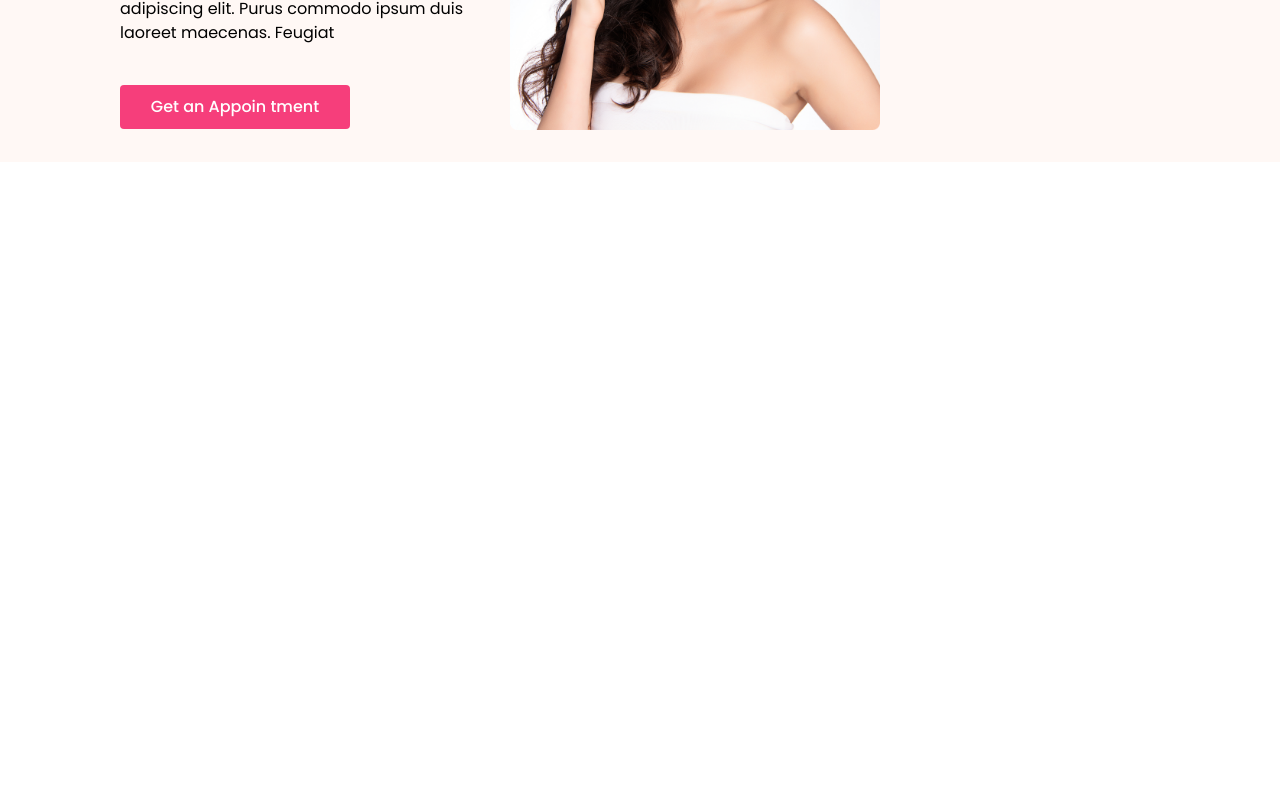
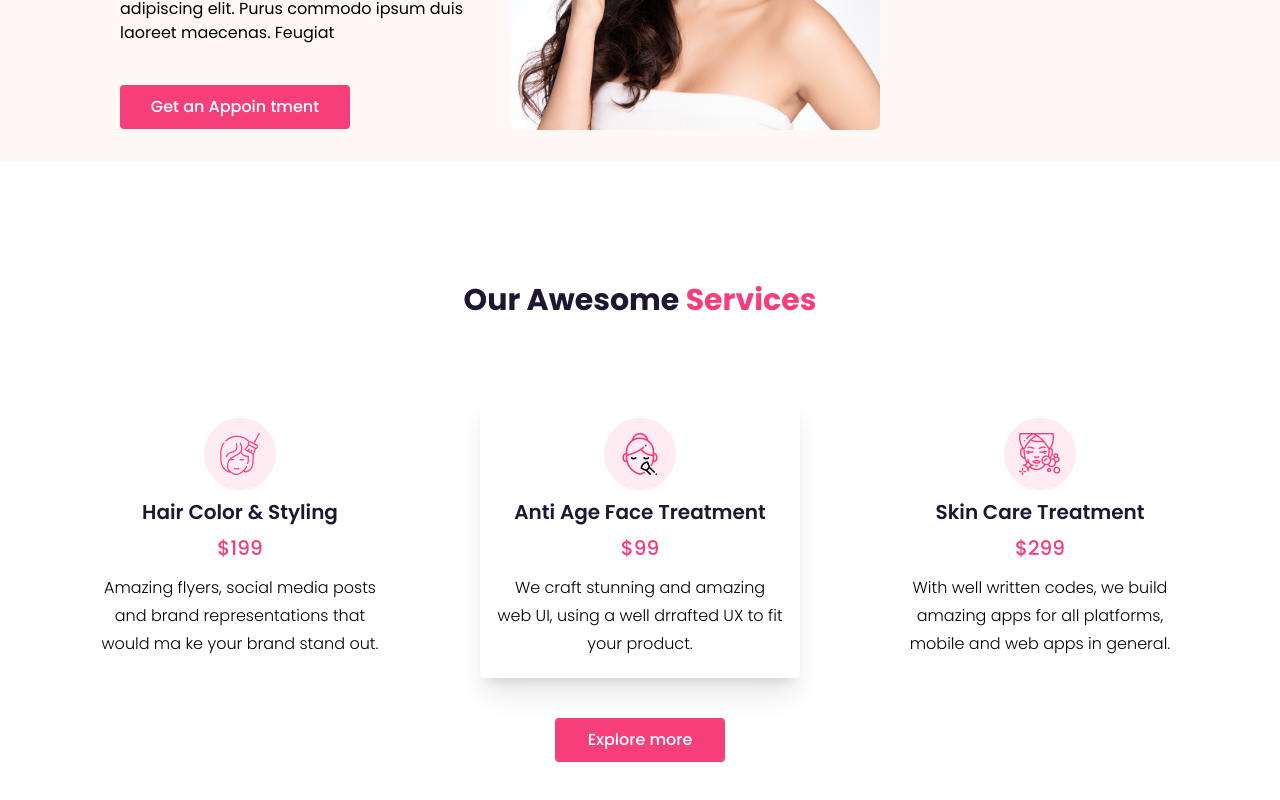
Before and after one commit to sifatullahshoyon/jerins-parlour-client, a React (Vite) app: page / in a window 1280 px wide. Shown: the part 372-1172 px from the top of the page. Before the commit the page ends 800 px from the top, so only its background shows below. Built offline with nearby package versions, Linux system fonts and the light colour scheme.

Commit message:
complete services section

```diff
--- a/src/pages/Home/Home/Home.jsx
+++ b/src/pages/Home/Home/Home.jsx
@@ -1,12 +1,14 @@
 import React from 'react';
 import Title from '../../../components/Title';
 import Header from '../Header';
+import Services from '../Services';
 
 const Home = () => {
     return (
         <div>
             <Title title="Home" />
             <Header />
+            <Services />
         </div>
     );
 };
--- /dev/null
+++ b/src/pages/Home/Services.jsx
@@ -0,0 +1,41 @@
+import React from 'react';
+import Container from '../../components/Shared/Container';
+import icon1 from "../../assets/images/icon/icon-1.png"
+import icon2 from "../../assets/images/icon/icon-2.png"
+import icon3 from "../../assets/images/icon/icon-3.png"
+import PrimaryBtn from '../../components/Button/PrimaryBtn';
+
+const Services = () => {
+    return (
+        <section className='py-20'>
+            <Container>
+                <h1 className='text-center font-Poppins font-bold text-3xl pt-10 py-20 text-balance text-text-color'>Our Awesome <span className='text-primary-color'>Services</span></h1>
+                <div className='md:flex md:flex-row justify-center gap-20'>
+                    <div className='w-[370px] flex flex-col justify-center items-center font-Poppins py-5'>
+                        <img src={icon1} alt="services icon" />
+                        <h2 className='text-xl text-text-color font-semibold py-2'>Hair Color & Styling</h2>
+                        <h6 className='text-primary-color text-xl font-medium pb-3'>$199</h6>
+                        <p className='w-72 leading-7 text-center font-light text-base'>Amazing flyers, social media posts and brand representations that would ma ke your brand stand out.</p>
+                    </div>
+                    <div className='w-[370px] flex flex-col justify-center items-center font-Poppins shadow-xl py-5 rounded'>
+                        <img src={icon2} alt="services icon" />
+                        <h2 className='text-xl text-text-color font-semibold py-2'>Anti Age Face Treatment</h2>
+                        <h6 className='text-primary-color text-xl font-medium pb-3'>$99</h6>
+                        <p className='w-72 leading-7 text-center font-light text-base'>We craft stunning and amazing web UI, using a well drrafted UX to fit your product.</p>
+                    </div>
+                    <div className='w-[370px] flex flex-col justify-center items-center font-Poppins py-5'>
+                        <img src={icon3} alt="services icon" />
+                        <h2 className='text-xl text-text-color font-semibold py-2'>Skin Care Treatment</h2>
+                        <h6 className='text-primary-color text-xl font-medium pb-3'>$299</h6>
+                        <p className='w-72 leading-7 text-center font-light text-base'>With well written codes, we build amazing apps for all platforms, mobile and web apps in general.</p>
+                    </div>
+                </div>
+                <div className='text-center pt-10'>
+                    <PrimaryBtn props='Explore more' width='w-[170px]'/>
+                </div>
+            </Container>
+        </section>
+    );
+};
+
+export default Services;
```
